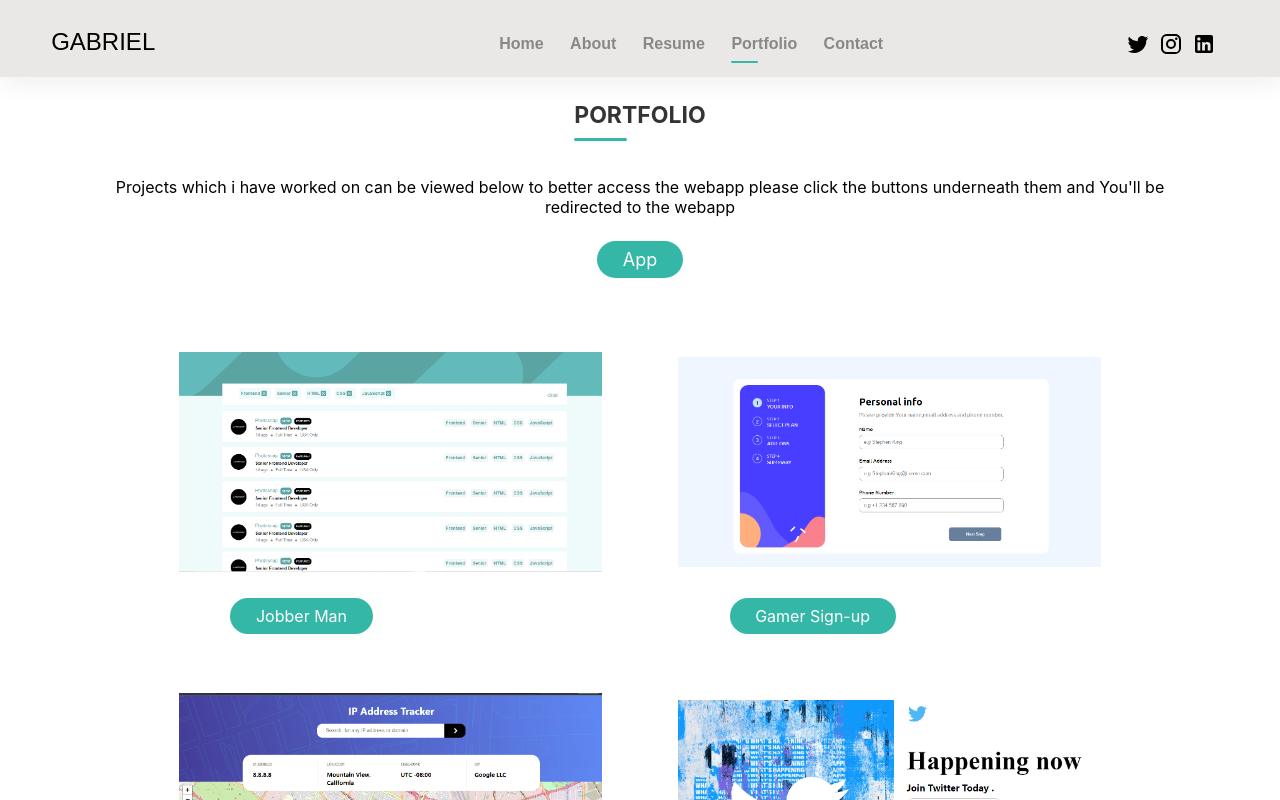
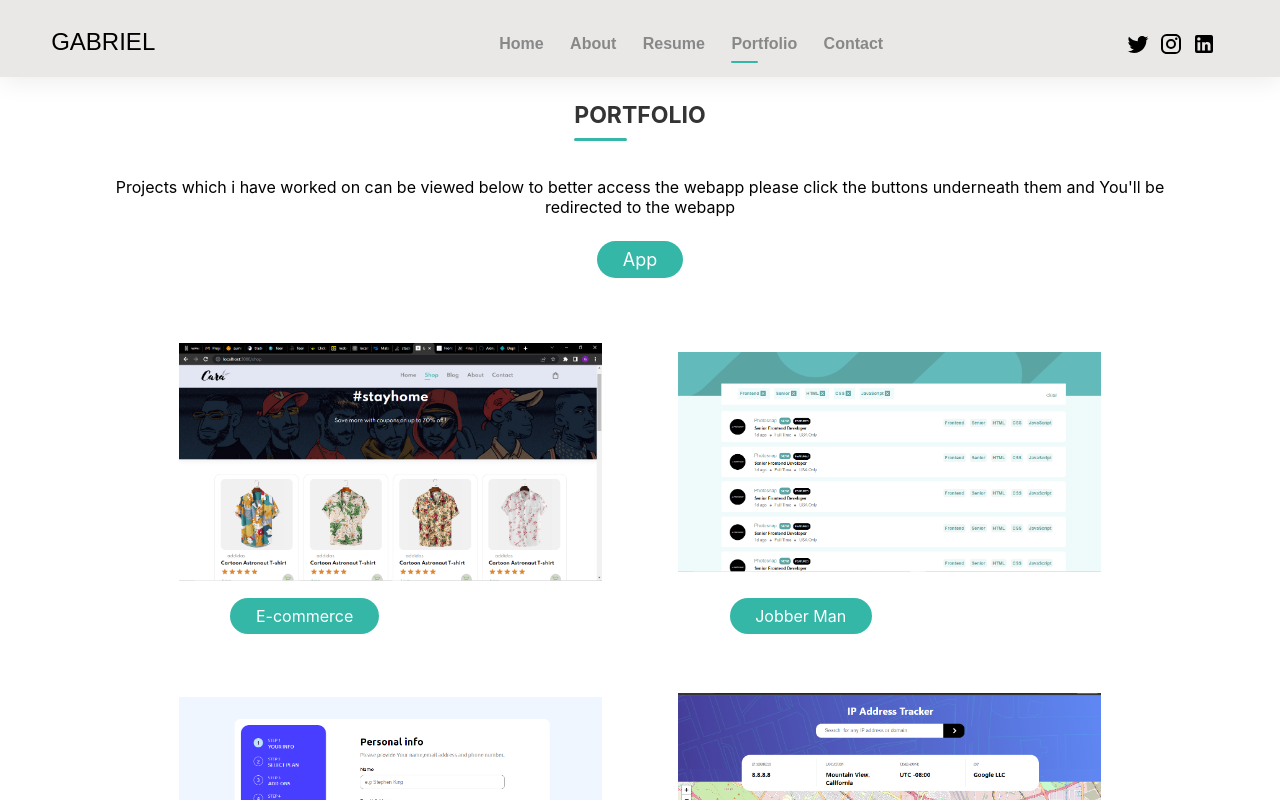
Before and after one commit to Akinyemi04/Portfolio, a React (Create React App) app: page /portfolio in a window 1280 px wide. Shown: the top 800 px of the page. Built offline with nearby package versions, Linux system fonts and the light colour scheme.

Commit message:
adding a new e-commerce website

```diff
--- a/src/Components/Portfolio.js
+++ b/src/Components/Portfolio.js
@@ -11,6 +11,7 @@ import bank from './images/easybank.png'
 import form from './images/multi-form.png'
 import countdown from './images/countdown.png'
 import jobber from './images/jobberman.png'
+import ecommerce from './images/e-commerce-2.png'
 const Portfolio = () => {
   return (
     <div className='portfo'>
@@ -18,6 +19,10 @@ const Portfolio = () => {
       <p className='content'>Projects  which i have worked on can be viewed below to better access the webapp  please click the buttons underneath them  and You'll be redirected to the webapp</p>
       <span>App</span>
       <main>
+      <section>
+          <img src={ecommerce} alt="" />
+          <a href="https://elegant-commercial.netlify.app/">E-commerce</a>
+          </section>
         <section>
           <img src={jobber} alt="" />
           <a href="https://jobblee.netlify.app/">Jobber Man</a>
```
Also changed, not shown: src/Components/images/e-commerce-2.png (added).
